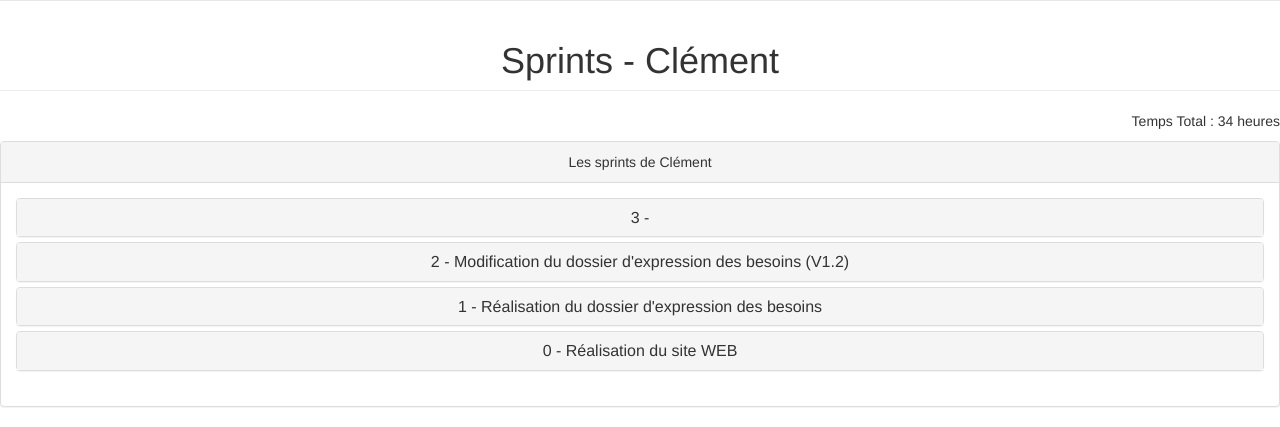
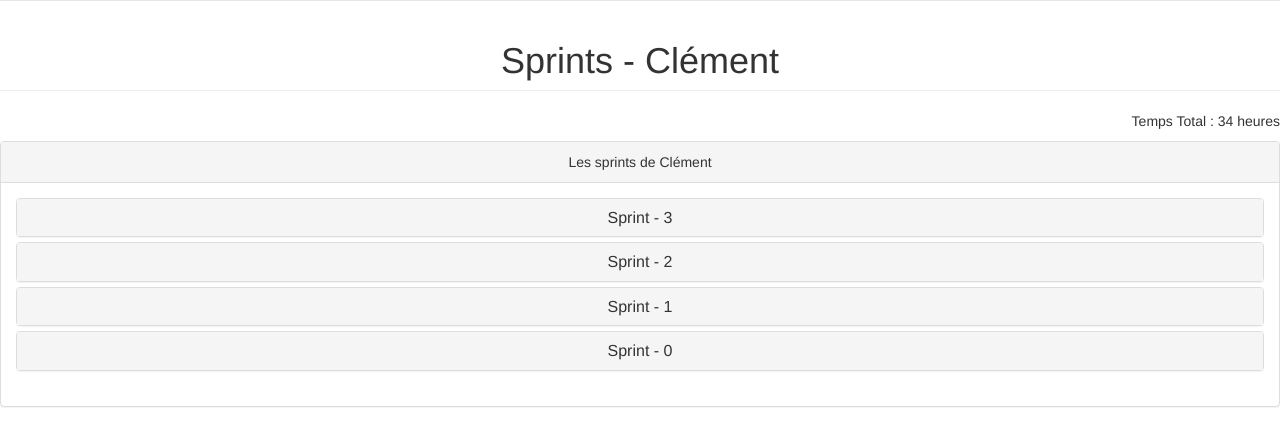
Before and after one commit to ClementDy/siteGLP, a PHP site: page /sprintsClement.php in a window 1280 px wide. Shown: the part 760-1187 px from the top of the page. Run offline with PHP 8.4, Linux system fonts and the light colour scheme; the visitor is signed in with stand-in values (Sample User, id 1); some libraries are stand-ins or nearby versions.

Commit message:
Changement des sprints (titres)

```diff
--- a/pages/sprintsAlexandre.php
+++ b/pages/sprintsAlexandre.php
@@ -23,7 +23,7 @@
 				<div class="panel panel-default">
 			    <div class="panel-heading">
                                         <h4 class="panel-title">
-                                            <a data-toggle="collapse" data-parent="#accordion" href="#sprint2">Sprint-2</a>
+                                            <a data-toggle="collapse" data-parent="#accordion" href="#sprint2">Sprint - 2</a>
                                         </h4>
                                     </div>
                                     <div id="sprint2" class="panel-collapse collapse">
@@ -72,7 +72,7 @@
                               <div class="panel panel-default">
                                     <div class="panel-heading">
                                         <h4 class="panel-title">
-                                            <a data-toggle="collapse" data-parent="#accordion" href="#sprint1">Sprint-1</a>
+                                            <a data-toggle="collapse" data-parent="#accordion" href="#sprint1">Sprint - 1</a>
                                         </h4>
                                     </div>
                                     <div id="sprint1" class="panel-collapse collapse">
@@ -123,7 +123,7 @@
                                 <div class="panel panel-default">
                                     <div class="panel-heading">
                                         <h4 class="panel-title">
-                                            <a data-toggle="collapse" data-parent="#accordion" href="#sprint0">Sprint-0</a>
+                                            <a data-toggle="collapse" data-parent="#accordion" href="#sprint0">Sprint - 0</a>
                                         </h4>
                                     </div>
                                     <div id="sprint0" class="panel-collapse collapse">
--- a/pages/sprintsCedric.php
+++ b/pages/sprintsCedric.php
@@ -24,7 +24,7 @@
                                 <div class="panel panel-default">
                                     <div class="panel-heading">
                                         <h4 class="panel-title">
-                                            <a data-toggle="collapse" data-parent="#accordion" href="#sprint2">2 - Modification du dossier d'expression des besoins (V1.2)</a>
+                                            <a data-toggle="collapse" data-parent="#accordion" href="#sprint2">Sprint - 2</a>
                                         </h4>
                                     </div>
                                     <div id="sprint2" class="panel-collapse collapse">
@@ -69,7 +69,7 @@
                                 <div class="panel panel-default">
                                     <div class="panel-heading">
                                         <h4 class="panel-title">
-                                            <a data-toggle="collapse" data-parent="#accordion" href="#sprint1">1 - R&eacute;alisation du dossier d'expression des besoins</a>
+                                            <a data-toggle="collapse" data-parent="#accordion" href="#sprint1">Sprint - 1</a>
                                         </h4>
                                     </div>
                                     <div id="sprint1" class="panel-collapse collapse">
@@ -124,7 +124,7 @@
                                 <div class="panel panel-default">
                                     <div class="panel-heading">
                                         <h4 class="panel-title">
-                                            <a data-toggle="collapse" data-parent="#accordion" href="#sprint0">0 - R&eacute;alisation du site WEB</a>
+                                            <a data-toggle="collapse" data-parent="#accordion" href="#sprint0">Sprint - 0</a>
                                         </h4>
                                     </div>
                                     <div id="sprint0" class="panel-collapse collapse">
--- a/pages/sprintsClement.php
+++ b/pages/sprintsClement.php
@@ -23,10 +23,10 @@
 	                              <div class="panel panel-default">
 	                                    <div class="panel-heading">
 	                                        <h4 class="panel-title">
-	                                            <a data-toggle="collapse" data-parent="#accordion" href="#sprint3">3 - </a>
+	                                            <a data-toggle="collapse" data-parent="#accordion" href="#sprint3">Sprint - 3</a>
 	                                        </h4>
 	                                    </div>
-	                                    <div id="sprint2" class="panel-collapse collapse">
+	                                    <div id="sprint3" class="panel-collapse collapse">
 
 	                                        <p style="text-align:right"> Temps Sprint : 1 heure</p>
 	                                        <div class="panel panel-default">
@@ -50,8 +50,6 @@
 	                                                                <td> 1 heures</td>
 	                                                                <td>Réalisation de maquettes sur balsamiq (Créer une candidature)</td>
 	                                                            </tr>
-
-
 	                                                        </tbody>
 	                                                    </table>
 	                                                </div>
@@ -68,7 +66,7 @@
 	                              <div class="panel panel-default">
 	                                    <div class="panel-heading">
 	                                        <h4 class="panel-title">
-	                                            <a data-toggle="collapse" data-parent="#accordion" href="#sprint2">2 - Modification du dossier d'expression des besoins (V1.2)</a>
+	                                            <a data-toggle="collapse" data-parent="#accordion" href="#sprint2">Sprint - 2</a>
 	                                        </h4>
 	                                    </div>
 	                                    <div id="sprint2" class="panel-collapse collapse">
@@ -141,7 +139,7 @@
 	                              <div class="panel panel-default">
 	                                    <div class="panel-heading">
 	                                        <h4 class="panel-title">
-	                                            <a data-toggle="collapse" data-parent="#accordion" href="#sprint1">1 - Réalisation du dossier d'expression des besoins</a>
+	                                            <a data-toggle="collapse" data-parent="#accordion" href="#sprint1">Sprint - 1</a>
 	                                        </h4>
 	                                    </div>
 	                                    <div id="sprint1" class="panel-collapse collapse">
@@ -193,7 +191,7 @@
 	                                <div class="panel panel-default">
 	                                    <div class="panel-heading">
 	                                        <h4 class="panel-title">
-	                                            <a data-toggle="collapse" data-parent="#accordion" href="#sprint0">0 - R&eacute;alisation du site WEB</a>
+	                                            <a data-toggle="collapse" data-parent="#accordion" href="#sprint0">Sprint - 0</a>
 	                                        </h4>
 	                                    </div>
 	                                    <div id="sprint0" class="panel-collapse collapse">
```
Also changed, not shown: pages/sprintsSofiane.php (+4 -4 lines), pages/sprintsWilly.php (+41 -2 lines).
